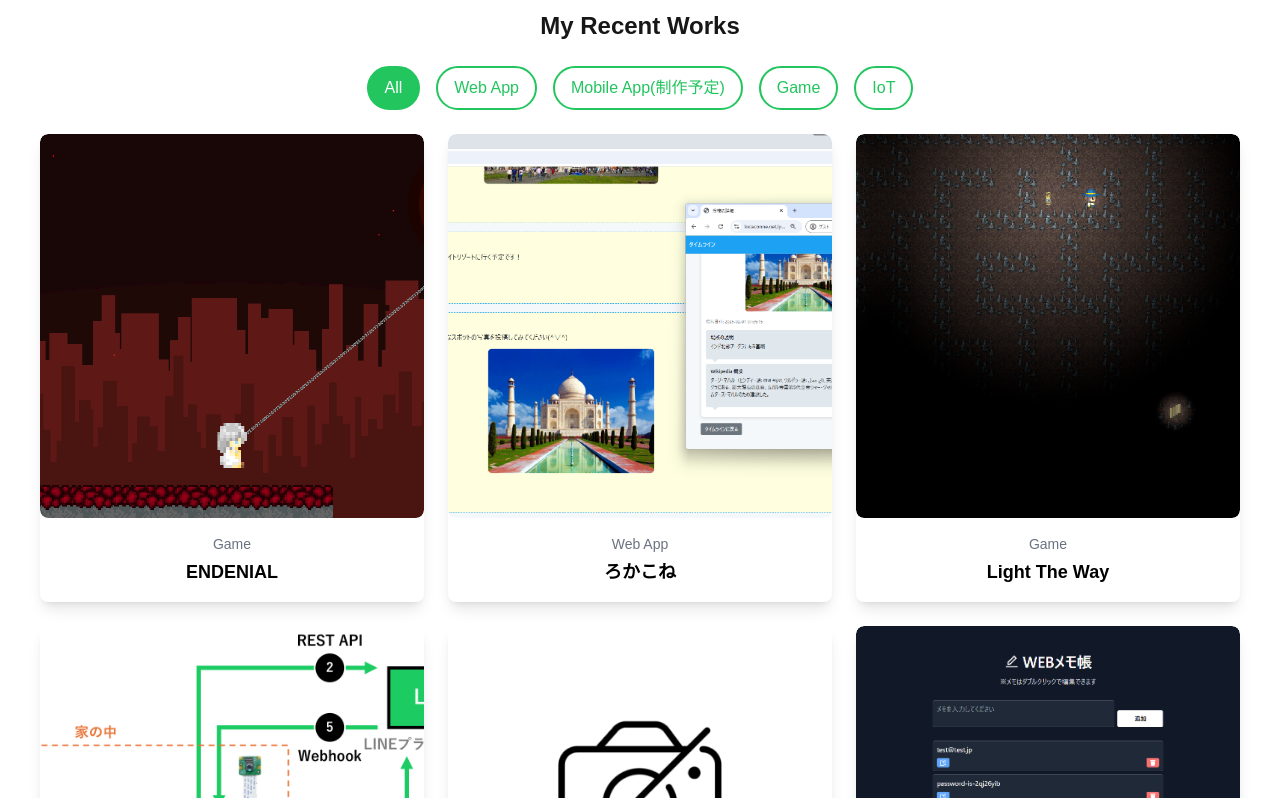
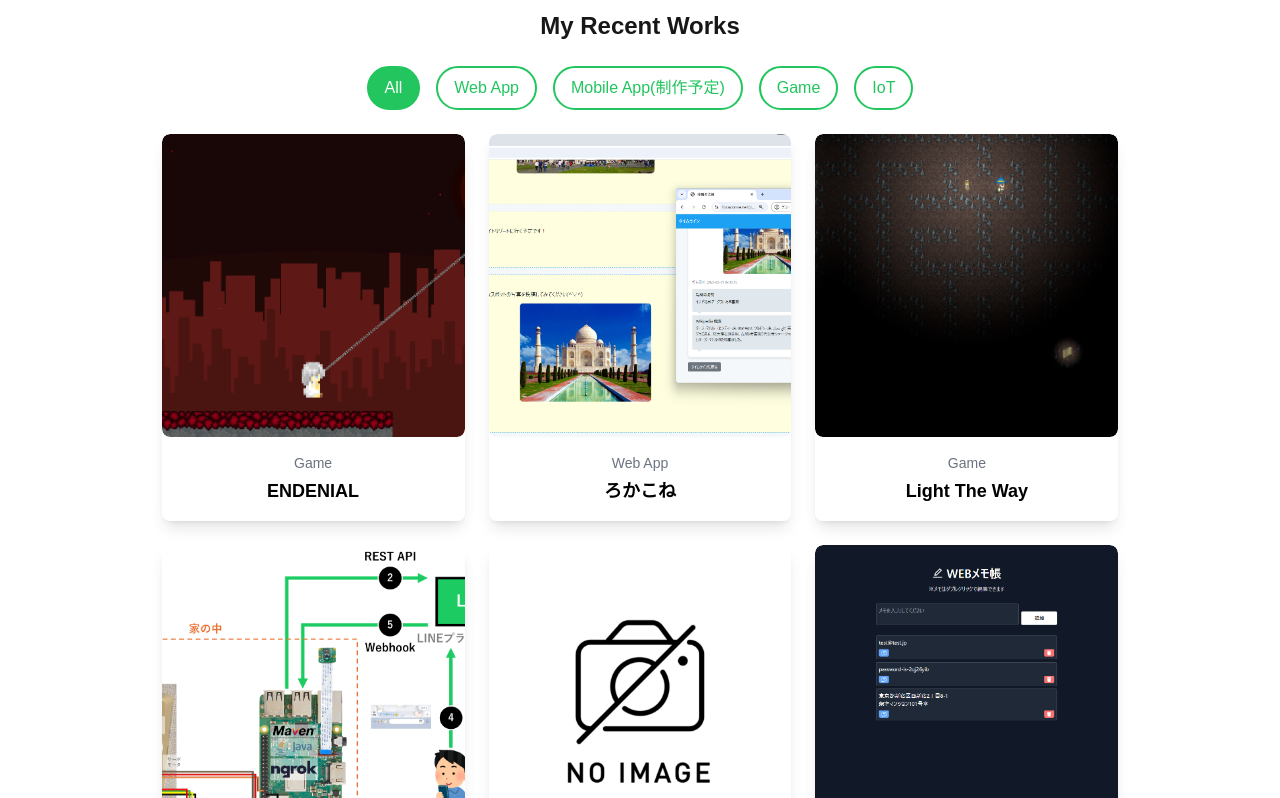
Before and after one commit to spheal363/sd-portfolio, a Next.js app: page / in a window 1280 px wide. Shown: the part 862-1660 px from the top of the page. Built offline with nearby package versions, Linux system fonts and the light colour scheme.

Commit message:
fix: markdownを追加

```diff
--- a/app/globals.css
+++ b/app/globals.css
@@ -42,3 +42,7 @@ body {
 .rotate-y-180 {
   transform: rotateY(180deg);
 }
+
+.group:hover .group-hover\:rotate-y-180 {
+  transform: rotateY(180deg);
+}
--- a/app/layout.tsx
+++ b/app/layout.tsx
@@ -27,7 +27,7 @@ export default function RootLayout({
       <body className={`${geistSans.variable} ${geistMono.variable} antialiased bg-white`}>
         <div className="min-h-screen flex flex-col">
           <Navbar />
-          <main className="w-full max-w-screen-xl mx-auto p-4">{children}</main>
+          <main className="max-w-screen-xl mx-auto p-4">{children}</main>
           <Footer />
         </div>
       </body>
--- a/app/page.tsx
+++ b/app/page.tsx
@@ -3,7 +3,6 @@ import Works from "@/components/Works";
 import Languages from "@/components/Languages";
 // import Events from "@/components/Events";
 // import ContactForm from "@/components/Contact";
-import Test from "@/components/Test";
 
 export default function Home() {
   return (
@@ -13,7 +12,6 @@ export default function Home() {
       <Languages />
       {/* <Events /> */}
       {/* <ContactForm /> */}
-      <Test />
     </div>
   );
 }
--- a/components/Works.tsx
+++ b/components/Works.tsx
@@ -11,43 +11,46 @@ export default function Works() {
       genre: "Game",
       title: "ENDENIAL",
       link: "/projects/endenial",
-      description: "後ろからすべてが欠けていく終末世界の中、世界を直す7つの「かけら」を集める横スクロールアクションゲーム"
+      description:
+        "後ろからすべてが欠けていく終末世界の中、世界を直す7つの「かけら」を集める横スクロールアクションゲーム",
     },
     {
       image: "/images/project2.png",
       genre: "Web App",
       title: "ろかこね",
       link: "/projects/locaconne",
-      description: "地域に関する情報を共有し、ユーザー同士でつながることを目的としたウェブアプリケーション"
+      description:
+        "地域に関する情報を共有し、ユーザー同士でつながることを目的としたウェブアプリケーション",
     },
     {
       image: "/images/project3.png",
       genre: "Game",
       title: "Light The Way",
       link: "/projects/light-the-way",
-      description: "記憶力で脱出！光で照らす迷路ゲーム"
+      description: "記憶力で脱出！光で照らす迷路ゲーム",
     },
     {
       image: "/images/project4.png",
       genre: "IoT",
       title: "インターホン自動解錠",
       link: "/projects/intercom-unlock",
-      description: "自宅のインターホンが押されたことを検知してスマホから開錠"
+      description:
+        "自宅のインターホンが押されたことを検知してスマホから開錠",
     },
     {
       image: "/images/project5.png",
       genre: "Web App",
       title: "ポートフォリオサイト",
       link: "/projects/portfolio-site",
-      description: "このサイトです。"
+      description: "このサイトです。",
     },
     {
       image: "/images/project6.png",
       genre: "Web App",
       title: "WEBメモ帳",
       link: "/projects/web-memo",
-      description: "Reactを理解するために一日で制作"
-    }
+      description: "Reactを理解するために一日で制作",
+    },
   ];
 
   const [filter, setFilter] = useState("All");
@@ -59,8 +62,12 @@ export default function Works() {
 
   return (
     <section className="bg-white p-6">
-      <h3 className="text-lg font-semibold text-green-500 text-center">PORTFOLIO</h3>
-      <h2 className="text-2xl font-bold mt-1 mb-6 text-center">My Recent Works</h2>
+      <h3 className="text-lg font-semibold text-green-500 text-center">
+        PORTFOLIO
+      </h3>
+      <h2 className="text-2xl font-bold mt-1 mb-6 text-center">
+        My Recent Works
+      </h2>
 
       <div className="flex justify-center space-x-4 mb-6">
         {genres.map((genre) => (
@@ -82,13 +89,39 @@ export default function Works() {
           {filteredProjects.map((project) => (
             <motion.div
               key={project.title}
-              className="group rounded-lg overflow-hidden shadow-lg w-full"
+              // ホバー時に枠が出現するため、relative group を付与
+              className="relative group rounded-lg overflow-hidden shadow-lg w-full"
               layout
               initial={{ opacity: 0, y: 10 }}
               animate={{ opacity: 1, y: 0 }}
               exit={{ opacity: 0 }}
               transition={{ duration: 0.2, exit: { duration: 0 } }}
             >
+              {/* 枠線アニメーション用のSVG（左右から上に向かって） */}
+              <svg
+                className="absolute inset-0 w-full h-full pointer-events-none z-10"
+                viewBox="0 0 100 100"
+                preserveAspectRatio="none"
+              >
+                {/* 左側パス: 中央下 → 左下 → 左上 → 中央上 */}
+                <path
+                  d="M 50,100 L 0,100 L 0,0 L 50,0"
+                  fill="none"
+                  stroke="green"
+                  strokeWidth="2"
+                  className="[stroke-dasharray:300] [stroke-dashoffset:300] transition-all duration-1000 group-hover:[stroke-dashoffset:0]"
+                />
+
+                {/* 右側パス: 中央下 → 右下 → 右上 → 中央上 */}
+                <path
+                  d="M 50,100 L 100,100 L 100,0 L 50,0"
+                  fill="none"
+                  stroke="green"
+                  strokeWidth="2"
+                  className="[stroke-dasharray:300] [stroke-dashoffset:300] transition-all duration-1000 group-hover:[stroke-dashoffset:0]"
+                />
+              </svg>
+
               <Link href={project.link} className="block">
                 <div className="relative aspect-square rounded-lg overflow-hidden perspective">
                   <div className="w-full h-full transform-style preserve-3d transition-transform duration-500 group-hover:rotate-y-180">
```
Also changed, not shown: app/projects/[slug]/page.tsx (+4 -11 lines), app/projects/markdown/endenial.md (+6 -1 lines).
